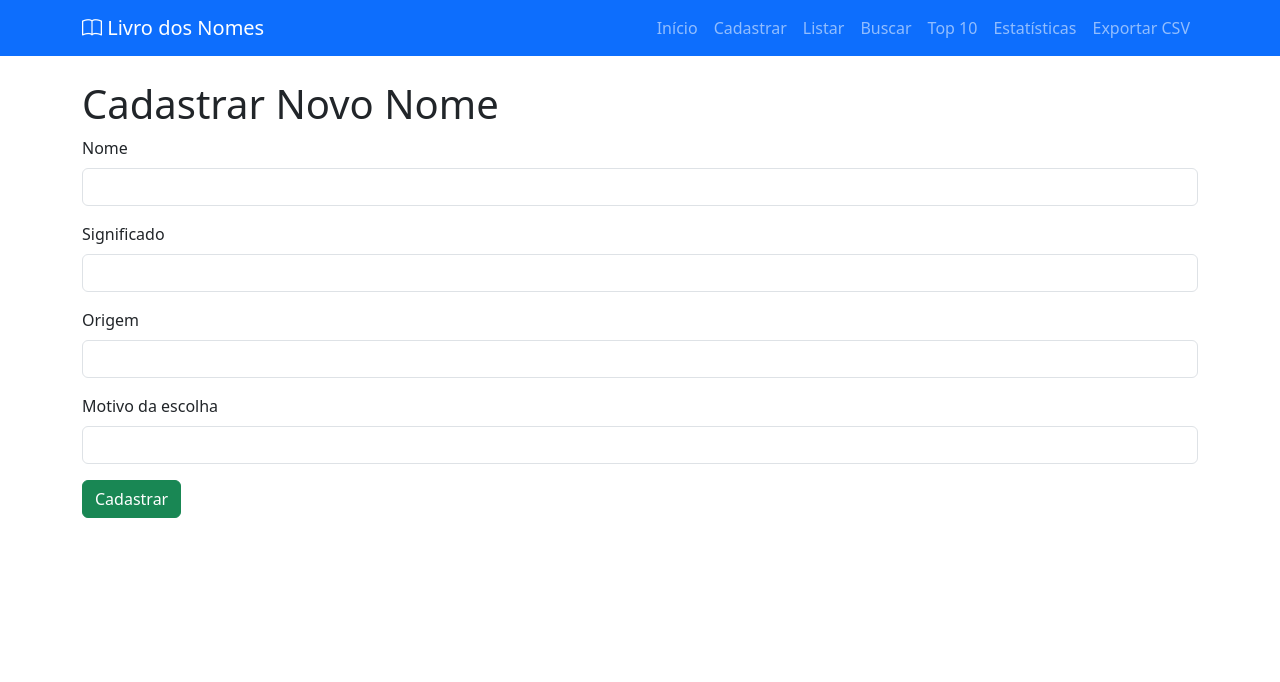
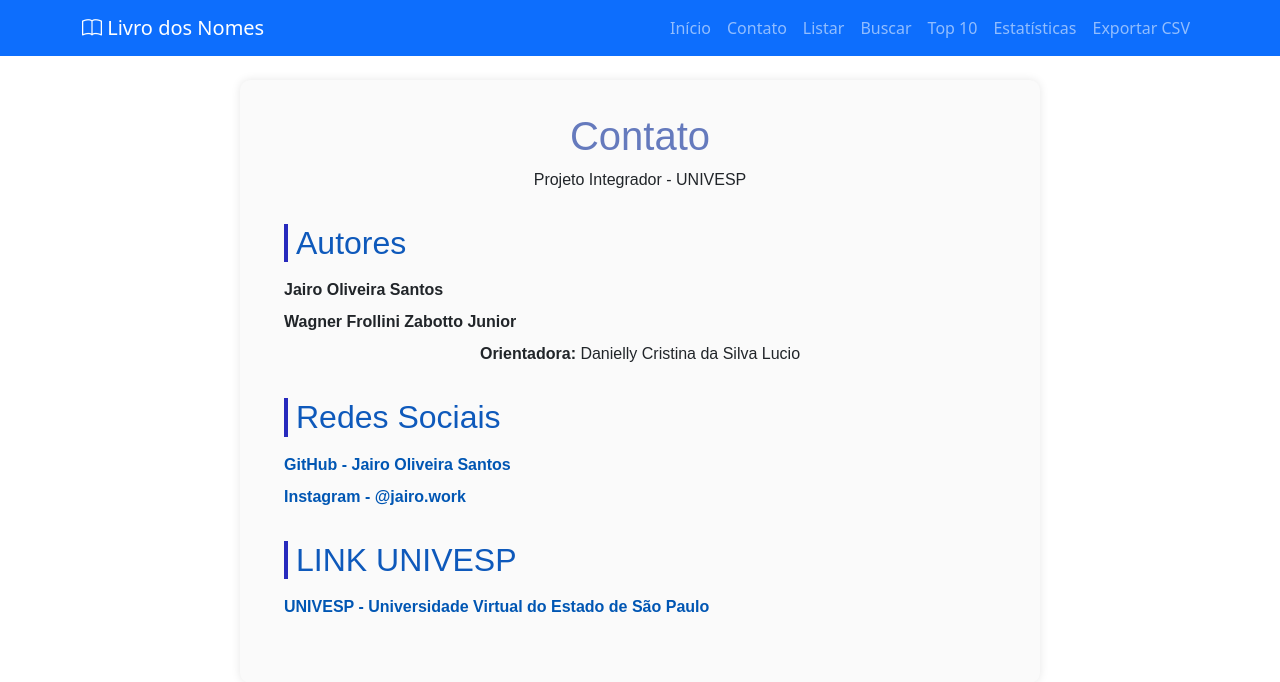
Before and after one commit to jairobr1986/pi2025, a Flask app: page /cadastrar in a window 1280 px wide. Shown: the top 682 px of the page. Run offline with Flask 3, Linux system fonts and the light colour scheme.

Commit message:
Contatos funcionando

```diff
--- a/app.py
+++ b/app.py
@@ -461,6 +461,24 @@ def exportar_csv():
         print(f"[ERRO] Exportação CSV: {e}")
         return redirect(url_for('index'))
 
+# ==========================================
+# ROTA: CONTATOS
+# ==========================================
+
+@app.route("/contato", methods=["GET", "POST"])
+def contato():
+    if request.method == "POST":
+        nome = request.form["nome"]
+        email = request.form["email"]
+        mensagem = request.form["mensagem"]
+
+        # Aqui você pode salvar no banco, exportar CSV ou enviar e-mail.
+        print(f"Nova mensagem de {nome} ({email}): {mensagem}")
+
+        return render_template("contato.html", mensagem="Mensagem enviada com sucesso! 🎉")
+
+    return render_template("contato.html")
+
 
 # ==========================================
 # EXECUÇÃO DO SERVIDOR
--- a/templates/base.html
+++ b/templates/base.html
@@ -31,7 +31,7 @@
             <div class="collapse navbar-collapse" id="navbarNav">
                 <ul class="navbar-nav ms-auto">
                     <li class="nav-item"><a class="nav-link" href="{{ url_for('index') }}">Início</a></li>
-                    <li class="nav-item"><a class="nav-link" href="{{ url_for('cadastrar') }}">Cadastrar</a></li>
+                    <li class="nav-item"><a class="nav-link" href="{{ url_for('cadastrar') }}">Contato</a></li>
                     <li class="nav-item"><a class="nav-link" href="{{ url_for('listar') }}">Listar</a></li>
                     <li class="nav-item"><a class="nav-link" href="{{ url_for('buscar') }}">Buscar</a></li>
                     <li class="nav-item"><a class="nav-link" href="{{ url_for('top10') }}">Top 10</a></li>
--- a/templates/cadastrar.html
+++ b/templates/cadastrar.html
@@ -2,24 +2,156 @@
 {% block title %}Cadastrar Nome{% endblock %}
 
 {% block content %}
-<h1>Cadastrar Novo Nome</h1>
-<form method="POST">
-  <div class="mb-3">
-    <label class="form-label">Nome</label>
-    <input type="text" name="nome" class="form-control" required>
+<section class="contact-section">
+  <div class="container">
+    <h1>Contato</h1>
+    <p>Projeto Integrador - UNIVESP</p>
+
+    <div class="team">
+      <h2>Autores</h2>
+      <ul>
+        <li><strong>Jairo Oliveira Santos</strong></li>
+
+        <li><strong>Wagner Frollini Zabotto Junior</strong></li>
+      </ul>
+      <p><strong>Orientadora:</strong> Danielly Cristina da Silva Lucio</p>
+    </div>
+
+    <div class="links">
+      <h2>Redes Sociais</h2>
+      <ul>
+        <li><a href="https://github.com/jairobr1986" target="_blank">GitHub - Jairo Oliveira Santos</a></li>
+        <li><a href="https://www.instagram.com/jairo.work/" target="_blank">Instagram - @jairo.work</a></li>
+        <!-- <li><a href="https://univesp.br/" target="_blank">UNIVESP - Universidade Virtual do Estado de São Paulo</a></li> -->
+      </ul>
+      <br>
+      <h2>LINK UNIVESP</h2>
+      <ul>
+        <li><a href="https://univesp.br/" target="_blank">UNIVESP - Universidade Virtual do Estado de São Paulo</a></li>
+      </ul>
+
+    </div>
+
+    <!-- <div class="contact-form">
+      <h2>Envie uma mensagem</h2>
+
+      {% if mensagem %}
+      <div class="alert">{{ mensagem }}</div>
+      {% endif %} -->
+
+    <!-- <form action="{{ url_for('contato') }}" method="POST">
+        <input type="text" name="nome" placeholder="Seu nome" required>
+        <input type="email" name="email" placeholder="Seu e-mail" required>
+        <textarea name="mensagem" placeholder="Sua mensagem" required></textarea>
+        <button type="submit">Enviar</button>
+      </form> -->
   </div>
-  <div class="mb-3">
-    <label class="form-label">Significado</label>
-    <input type="text" name="significado" class="form-control">
   </div>
-  <div class="mb-3">
-    <label class="form-label">Origem</label>
-    <input type="text" name="origem" class="form-control">
-  </div>
-  <div class="mb-3">
-    <label class="form-label">Motivo da escolha</label>
-    <input type="text" name="motivo" class="form-control">
-  </div>
-  <button type="submit" class="btn btn-success">Cadastrar</button>
-</form>
+</section>
+
+<style>
+  /* ======== Página de Contato ======== */
+  .contact-section {
+    max-width: 800px;
+    margin: 0 auto;
+    padding: 2rem;
+    font-family: Arial, sans-serif;
+    background-color: #fafafa;
+    border-radius: 10px;
+    box-shadow: 0 0 10px rgba(0, 0, 0, 0.1);
+  }
+
+  .contact-section h1 {
+    color: #657abd;
+    text-align: center;
+    margin-bottom: 0.5rem;
+  }
+
+  .contact-section p {
+    text-align: center;
+    margin-bottom: 2rem;
+  }
+
+  .team,
+  .links,
+  .contact-form {
+    margin-bottom: 2rem;
+  }
+
+  .team h2,
+  .links h2,
+  .contact-form h2 {
+    color: #0e59bb;
+    border-left: 4px solid #272abd;
+    padding-left: 0.5rem;
+    margin-bottom: 1rem;
+  }
+
+  .team ul,
+  .links ul {
+    list-style-type: none;
+    padding: 0;
+    margin: 0;
+  }
+
+  .team li,
+  .links li {
+    margin-bottom: 0.5rem;
+  }
+
+  .contact-section a {
+    color: #0056b3;
+    text-decoration: none;
+    font-weight: bold;
+  }
+
+  .contact-section a:hover {
+    text-decoration: underline;
+  }
+
+  .contact-form input,
+  .contact-form textarea {
+    width: 100%;
+    padding: .8rem;
+    margin-bottom: 1rem;
+    border-radius: 6px;
+    border: 1px solid #ccc;
+    font-size: 1rem;
+  }
+
+  .contact-form textarea {
+    height: 120px;
+    resize: vertical;
+  }
+
+  .contact-form button {
+    background-color: #233c86;
+    color: white;
+    padding: .8rem 1.2rem;
+    border: none;
+    border-radius: 6px;
+    cursor: pointer;
+    font-size: 1rem;
+  }
+
+  .contact-form button:hover {
+    background-color: #1f1cc4;
+  }
+
+  .alert {
+    background-color: #e8f5e9;
+    border: 1px solid #4caf50;
+    color: #2e7d32;
+    padding: .8rem;
+    margin-bottom: 1rem;
+    border-radius: 6px;
+    text-align: center;
+  }
+
+  @media (max-width: 600px) {
+    .contact-section {
+      padding: 1rem;
+    }
+  }
+</style>
 {% endblock %}
--- a/templates/index.html
+++ b/templates/index.html
@@ -45,7 +45,7 @@
         Buscar Nome
     </a>
     <a href="{{ url_for('cadastrar') }}" class="btn btn-success btn-lg">
-        Cadastrar Novo
+        Contato
     </a>
 </div>
 {% endblock %}
```
